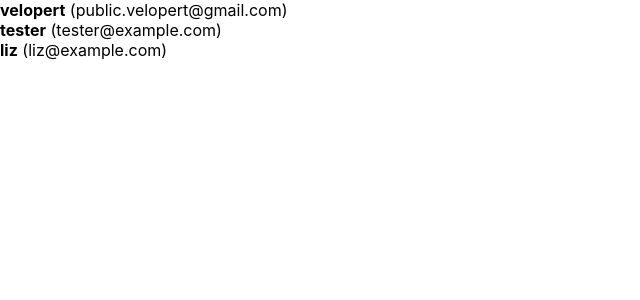
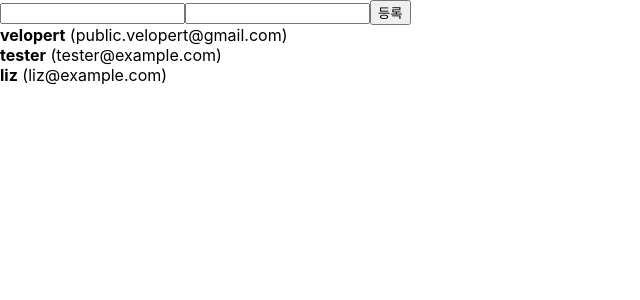
Before and after one commit to wjlee966/tsreact, a React (Create React App) app: page / in a window 1280 px wide. Shown: the top 300 px of the page, without its empty margins (0-640 px from the left). Built offline with nearby package versions, Linux system fonts and the light colour scheme.

Commit message:
13. 배열에 항목 추가하기

```diff
--- a/src/App.js
+++ b/src/App.js
@@ -1,10 +1,27 @@
 // import Counter from './Counter';
 // import InputSample from './InputSample';
-import { useRef } from 'react';
+import { useRef, useState } from 'react';
+import CreateUser from './CreateUser';
 import UserList from './UserList';
 
 function App() {
-  const users = [
+  const [inputs, setInputs] = useState({
+    username: '',
+    email: '',
+  });
+
+  const nameInput = useRef();
+  const { username, email } = inputs;
+
+  const onChange = e => {
+    const { name, value } = e.target;
+    setInputs({
+      ...inputs,
+      [name]: value,
+    });
+  };
+
+  const [users, setUsers] = useState([
     {
       id: 1,
       username: 'velopert',
@@ -20,17 +37,36 @@ function App() {
       username: 'liz',
       email: 'liz@example.com',
     },
-  ];
+  ]);
 
   const nextId = useRef(4);
 
   const onCreate = () => {
+    const user = {
+      id: nextId.current,
+      username,
+      email,
+    };
+    // setUsers([...users, user]);
+    setUsers(users.concat(user));
+    setInputs({
+      username: '',
+      email: '',
+    });
+    nameInput.current.focus();
     console.log(nextId);
     nextId.current += 1;
   };
 
   return (
     <>
+      <CreateUser
+        username={username}
+        email={email}
+        onChange={onChange}
+        onCreate={onCreate}
+        nameInput={nameInput}
+      />
       <UserList users={users} />
     </>
   );
--- /dev/null
+++ b/src/CreateUser.js
@@ -0,0 +1,13 @@
+import React from 'react';
+
+const CreateUser = ({ username, email, onChange, onCreate, nameInput }) => {
+  return (
+    <div>
+      <input name='username' placeholder='' onChange={onChange} value={username} ref={nameInput} />
+      <input name='email' placeholder='' onChange={onChange} value={email} />
+      <button onClick={onCreate}>등록</button>
+    </div>
+  );
+};
+
+export default CreateUser;
```
